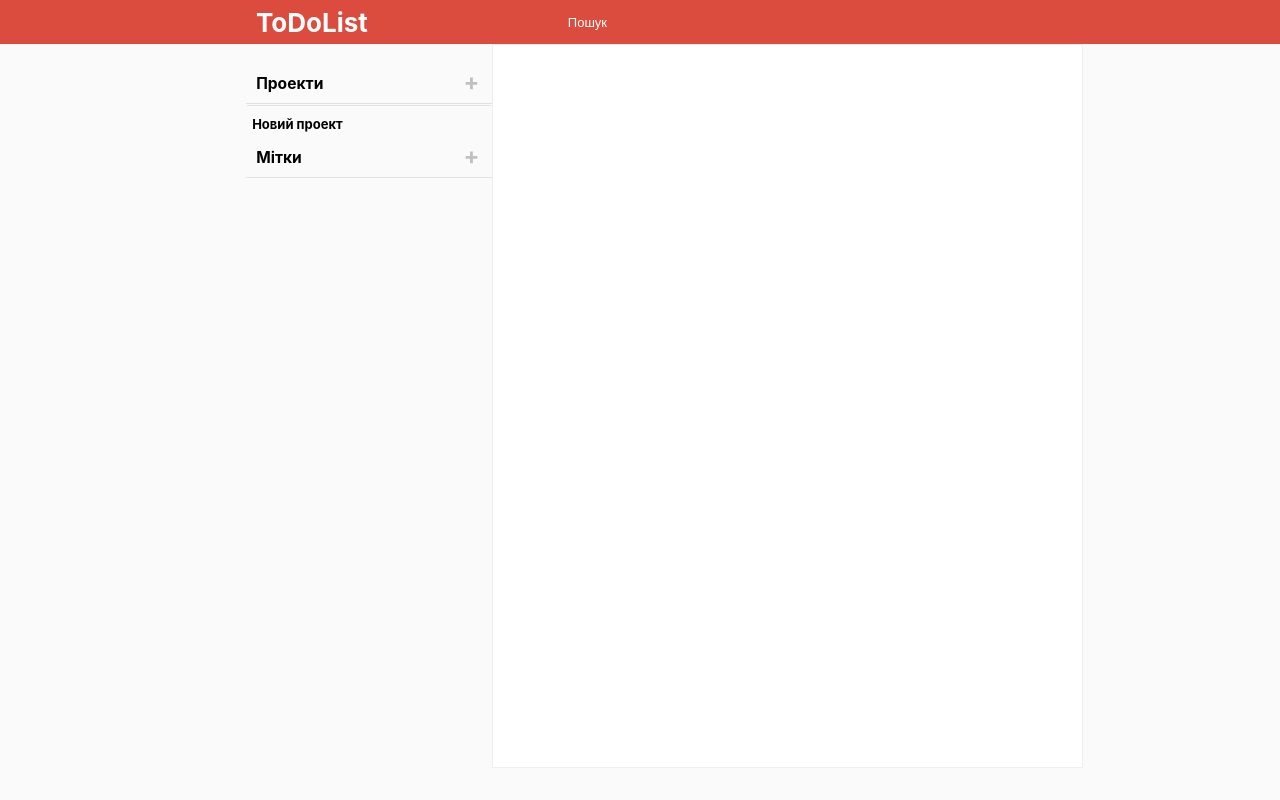
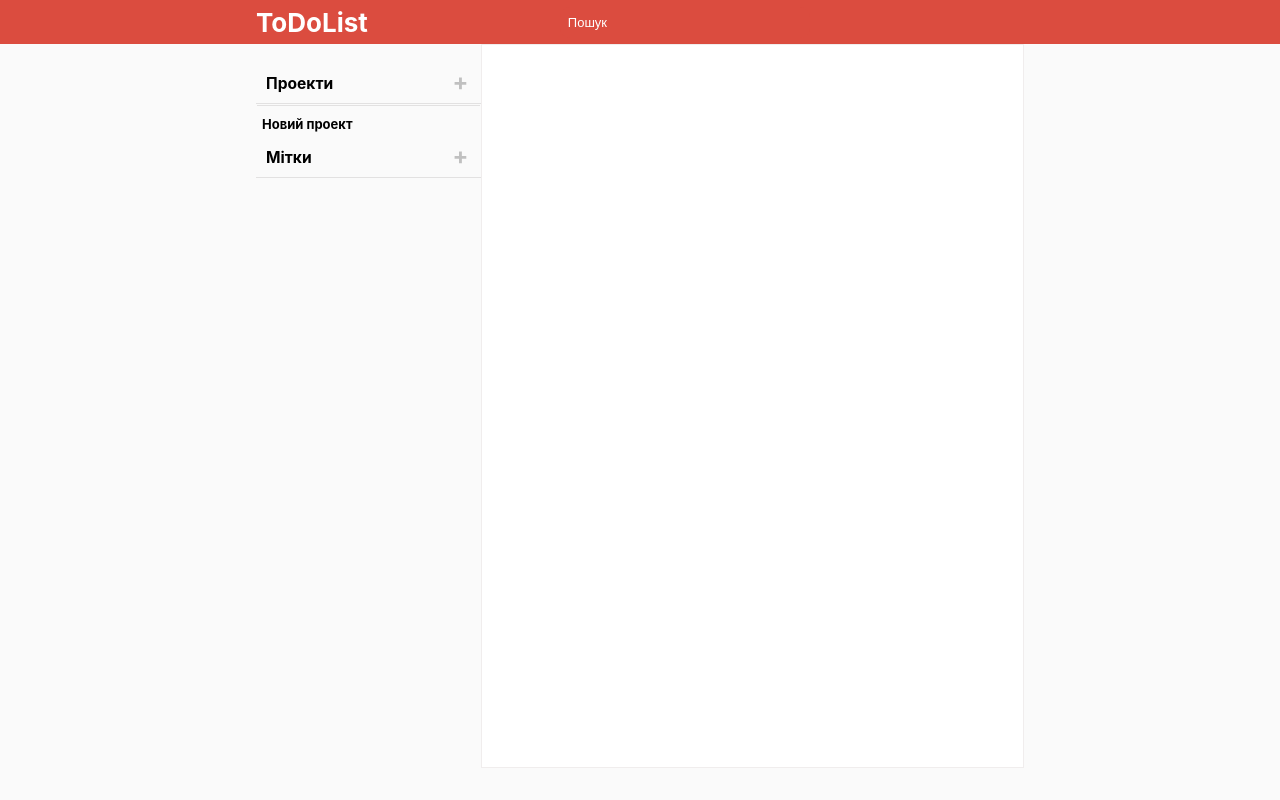
Before and after one commit to Misha1Shevchuk/ToDoList, a Node server app: page / in a window 1280 px wide. Run offline with Node 20, Linux system fonts and the light colour scheme; data that the repository does not hold is empty.

Commit message:
refactoring

```diff
--- a/public/css/style.css
+++ b/public/css/style.css
@@ -72,21 +72,16 @@ li {
 
     .wrapper {
         padding-top: 44px;
-    display: grid;
-    grid-template-columns: 2.5fr 3fr 1fr;
-    grid-gap: 0em;
-    justify-items: stretch;
-    align-items: stretch;
+        display: flex;
+        justify-content: center;
     }
-
-
     /* Menu */
 
     .menu {
-    margin-left: 50%;
+        margin-left: 20%;
+        flex-basis: 15%;
         padding-top: 20px;
-    grid-column: 1;
-    grid-row: 1/5;
+        flex: 1;
         text-align: left;
         display: block;
     }
@@ -186,8 +181,6 @@ li {
         font-size: 1em;
         margin: 3px;
     }
-
-
     /* form add */
 
     #form-send-label,
@@ -215,13 +208,15 @@ li {
         padding: 5px;
         padding-left: 5px;
         border: 1px solid silver;
-    border-radius: 7px;
+        border-radius: 4px;
         outline: none;
         font-size: 1em;
         color: black;
     }
 
     .content {
+        margin-right: 20%;
+        flex: 2.4;
         border: 1px solid rgb(240, 237, 237);
         background-color: #fff;
         padding-bottom: 250px;
@@ -230,8 +225,6 @@ li {
     }
 
     .work-space {
-    grid-column: 2;
-    grid-gap: 2em;
         display: grid;
         grid-template-columns: 1fr;
         padding-left: 30px;
@@ -255,8 +248,6 @@ li {
         font-size: 1.2em;
         color: black;
     }
-
-
     /* Buttons */
 
     .red-button-accept {
@@ -269,6 +260,7 @@ li {
         color: #fafafa;
         outline: none;
         user-select: none;
+        transition: color .2s linear;
     }
 
     .red-button-accept:hover {
@@ -287,6 +279,7 @@ li {
         outline: none;
         cursor: pointer;
         user-select: none;
+        transition: color .2s linear;
     }
 
     .button-cancel:hover {
@@ -299,6 +292,7 @@ li {
         font-size: 1.5em;
         color: gray;
         user-select: none;
+        transition: color .2s linear;
     }
 
     .menu-list>li:hover .three-points-button {
@@ -352,7 +346,7 @@ li {
     #ul-unfinished-tasks>li,
     #ul-finished-tasks>li {
         position: relative;
-    width: max-content;
+        width: 90%;
         border-bottom: 1px solid rgb(240, 232, 232);
         padding-right: 20px;
     }
@@ -387,7 +381,7 @@ li {
 
     span.task {
         display: inline-block;
-    width: 550px;
+        width: 80%;
         padding: 10px;
         font-size: 1.1em;
         font-family: -apple-system, BlinkMacSystemFont, "Segoe UI", Roboto, Helvetica, Arial, sans-serif, "Apple Color Emoji", "Segoe UI Emoji", "Segoe UI Symbol";
```
Also changed, not shown: views/index.html (+19 -16 lines). Lines whose indentation alone changed are shown as unchanged.
